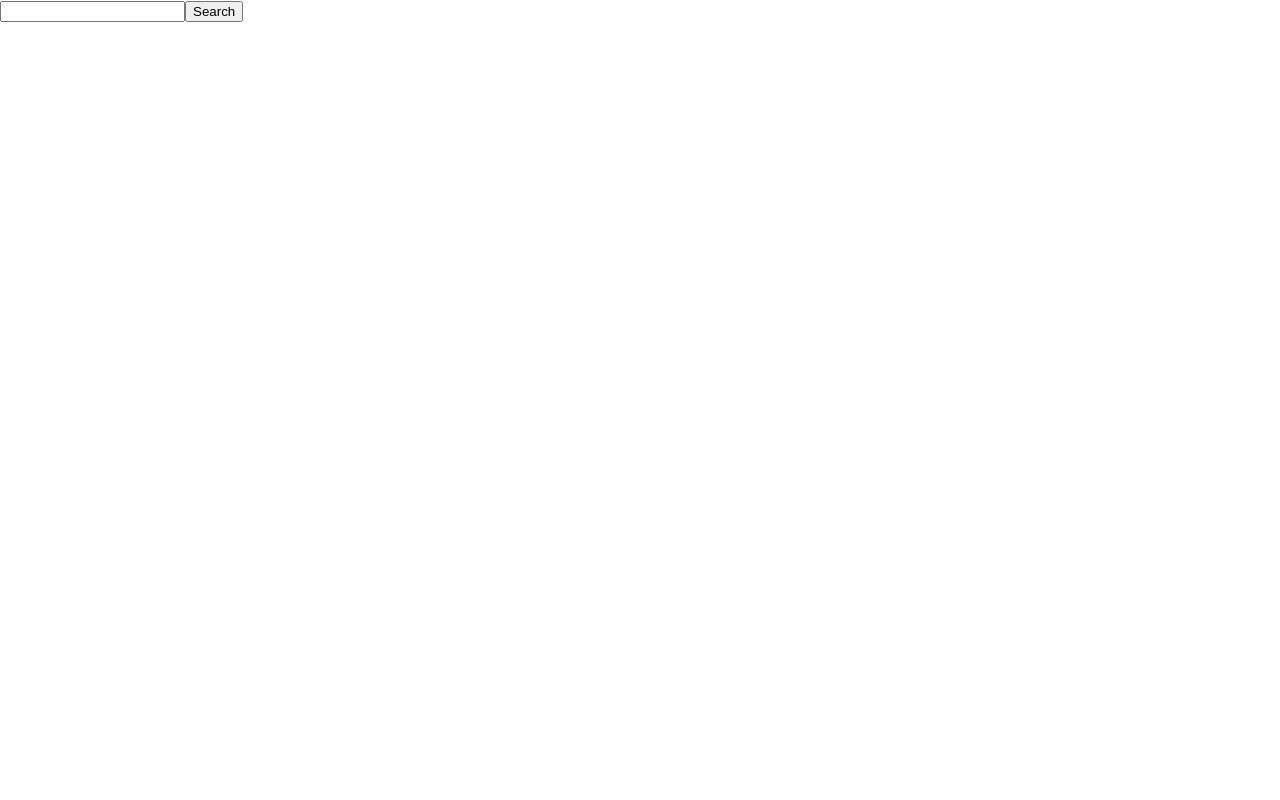
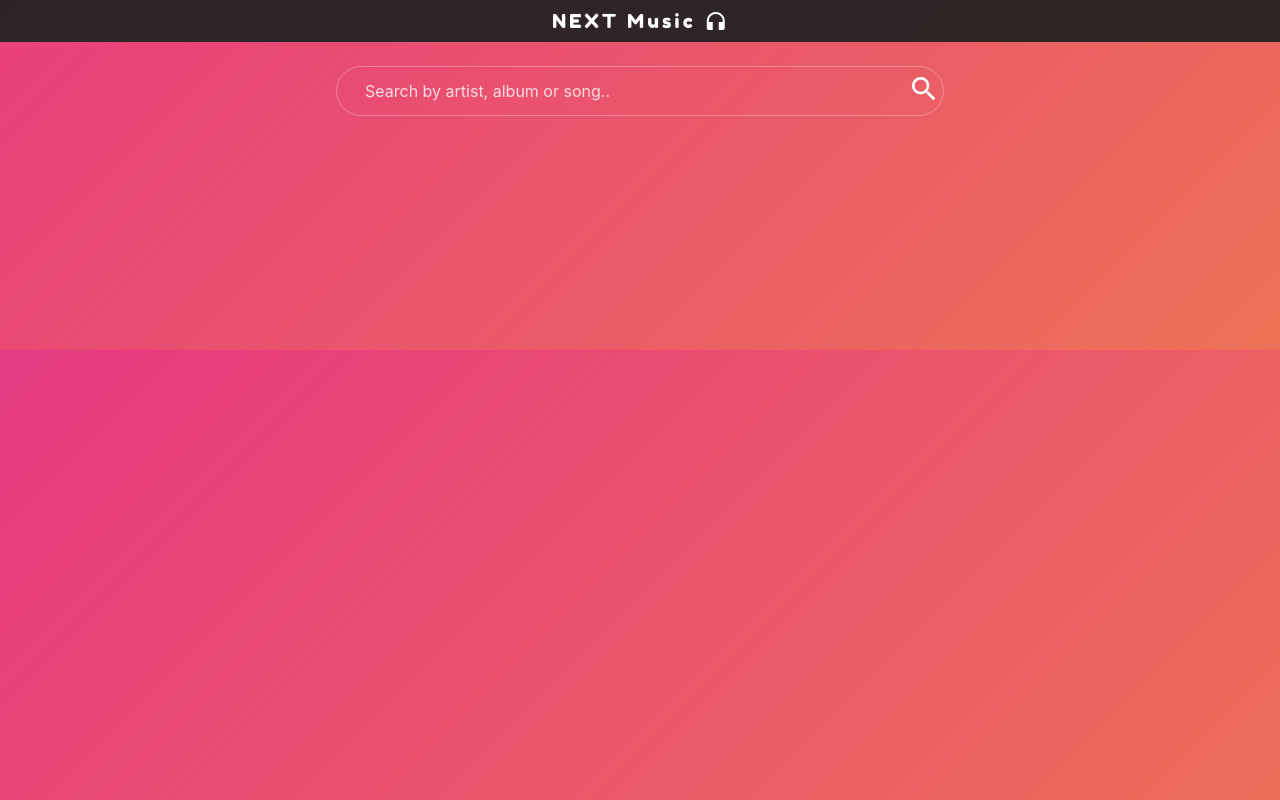
Before and after one commit to RajkamalSR/ReactITunesApp, a React (Create React App) app: page / in a window 1280 px wide. Built offline with nearby package versions, Linux system fonts and the light colour scheme.

Commit message:
Component UI Styling

```diff
--- a/public/index.html
+++ b/public/index.html
@@ -1,14 +1,12 @@
 <!DOCTYPE html>
 <html lang="en">
+
 <head>
   <meta charset="utf-8" />
   <link rel="icon" href="%PUBLIC_URL%/favicon.ico" />
   <meta name="viewport" content="width=device-width, initial-scale=1" />
   <meta name="theme-color" content="#000000" />
-    <meta
-      name="description"
-      content="Web site created using create-react-app"
-    />
+  <meta name="description" content="Web site created using create-react-app" />
   <link rel="apple-touch-icon" href="%PUBLIC_URL%/logo192.png" />
   <!--
       manifest.json provides metadata used when your web app is installed on a
@@ -24,8 +22,16 @@
       work correctly both with client-side routing and a non-root public URL.
       Learn how to configure a non-root public URL by running `npm run build`.
     -->
+  <link rel="preconnect" href="https://fonts.googleapis.com">
+  <link rel="preconnect" href="https://fonts.gstatic.com" crossorigin>
+  <link href="https://fonts.googleapis.com/css2?family=Fredoka+One&display=swap" rel="stylesheet">
+  <link href="https://cdn.jsdelivr.net/npm/bootstrap@5.0.2/dist/css/bootstrap.min.css" rel="stylesheet"
+    integrity="sha384-EVSTQN3/azprG1Anm3QDgpJLIm9Nao0Yz1ztcQTwFspd3yD65VohhpuuCOmLASjC" crossorigin="anonymous">
+  <link href="https://fonts.googleapis.com/icon?family=Material+Icons" rel="stylesheet">
+  <title>NEXT APP Music</title>
   <title>React App</title>
 </head>
+
 <body>
   <noscript>You need to enable JavaScript to run this app.</noscript>
   <div id="root"></div>
@@ -40,4 +46,5 @@
       To create a production bundle, use `npm run build` or `yarn build`.
     -->
 </body>
+
 </html>
--- a/src/App.css
+++ b/src/App.css
@@ -1,38 +1,123 @@
-.App {
-  text-align: center;
+.search-box {
+  display: flex;
+  padding: 0;
+  position: relative;
+  margin: 24px auto;
 }
 
-.App-logo {
-  height: 40vmin;
-  pointer-events: none;
-}
-
-@media (prefers-reduced-motion: no-preference) {
-  .App-logo {
-    animation: App-logo-spin infinite 20s linear;
+@media screen and (min-width: 1024px) {
+  .search-box {
+    max-width: 50%;
   }
 }
 
-.App-header {
-  background-color: #282c34;
-  min-height: 100vh;
+#searchInput {
+  width: 100%;
+  border: 0;
+  background: transparent;
+  color: #fff;
+  border: 1px solid #ffffff47;
+  padding: 12px 28px;
+  border-radius: 52px;
+  margin: 0 1rem;
+}
+
+#searchInput:focus-visible {
+  outline: 0;
+}
+
+#searchInput::placeholder {
+  opacity: 0.8;
+  color: #fff;
+}
+
+.search-btn {
+  background: transparent;
+  border: 0;
+  position: absolute;
+  color: #fff;
+  right: 14px;
+  top: 6px;
+}
+
+.search-btn .search-icon{
+  font-size: 2rem;
+}
+
+.songlist-wrapper{
+  display: flex;
+  box-shadow: 0 1px 3px rgb(0 0 0 / 12%), 0 1px 2px rgb(0 0 0 / 24%);
+  transition: all 0.3s cubic-bezier(.25, .8, .25, 1);
+  justify-content: center;
+  align-items: center;
+  width: 100%;
+  box-sizing: border-box;
+  text-align: left;
+  padding-top: 8px;
+  padding-bottom: 8px;
+  padding-left: 16px;
+  padding-right: 16px;
+}
+
+.img-avatar{
+  width: 72px;
+  height: 72px;
+  border-radius: 50%;
+}
+
+.songlist-wrapper audio{
+  display: none;
+}
+
+.audio-controls {
+  margin-left: auto;
+}
+
+.pauseBtn {
+  display: none;
+}
+
+.songlist-wrapper audio {
+  display: none;
+}
+
+.pause-btn{
+  display: none;
+}
+
+.songlist-wrapper.playing .play-btn {
+  display: none;
+}
+
+.songlist-wrapper.playing .pause-btn {
+  display: block;
+}
+
+.audio-btn{
+  font-size: 3rem;
+  cursor: pointer;
+}
+
+.album-list{
   display: flex;
   flex-direction: column;
-  align-items: center;
-  justify-content: center;
-  font-size: calc(10px + 2vmin);
-  color: white;
+  margin-left: 1rem;
 }
 
-.App-link {
-  color: #61dafb;
+.album-list p {
+  max-width: 94%;
+  overflow: hidden;
+  text-overflow: ellipsis;
+  display: -webkit-box;
+  -webkit-line-clamp: 2;
+  -webkit-box-orient: vertical;
 }
 
-@keyframes App-logo-spin {
-  from {
-    transform: rotate(0deg);
-  }
-  to {
-    transform: rotate(360deg);
-  }
+.albumname {
+  max-width: calc(100% - 84px);
+  overflow: hidden;
+  text-overflow: ellipsis;
+  display: -webkit-box;
+  -webkit-line-clamp: 1;
+  -webkit-box-orient: vertical;
 }
--- a/src/App.tsx
+++ b/src/App.tsx
@@ -1,7 +1,11 @@
+import HeaderComponent from './components/Header/Header';
+
 import React, { useState } from 'react';
 import { useSelector, useDispatch } from 'react-redux';
 import { fetchResults } from './redux/store/index';
 import { useAppDispatch } from './redux/store/index'
+
+import "./App.css"
 
 interface State {
   searchTerm: string;
@@ -14,6 +18,7 @@ const App: React.FC = () => {
   const [inputValue, setInputValue] = useState<string>('');
   const state = useSelector((state: State) => state);
   const dispatch = useAppDispatch();
+  const [currentAudio, setCurrentAudio] = useState<any>(null);
 
   const handleInputChange = (event: React.ChangeEvent<HTMLInputElement>) => {
     setInputValue(event.target.value);
@@ -24,22 +29,65 @@ const App: React.FC = () => {
     dispatch(fetchResults(inputValue));
   };
 
+  const clearAllPlayAudios = (removeEl: string, className: string) => {
+    const divs = document.querySelectorAll(removeEl);
+    divs.forEach((div) => div.classList.remove(className));
+  };
+
+  const handleAudioClick = (audio: any) => {
+
+    if (currentAudio && currentAudio !== audio) {
+      currentAudio.pause();
+    }
+
+    if (audio.paused) {
+      clearAllPlayAudios('songlist-details', 'playing');
+      audio.closest('.songlist-wrapper').classList.add("playing");
+      audio.closest('.songlist-wrapper').classList.remove("pause");
+      audio.play();
+      setCurrentAudio(audio);
+    } else {
+      clearAllPlayAudios('songlist-details', 'pause');
+      audio.closest('.songlist-wrapper').classList.add("pause");
+      audio.closest('.songlist-wrapper').classList.remove("playing");
+      audio.pause();
+      setCurrentAudio(null);
+    }
+  };
+
   return (
     <div>
+      <HeaderComponent />
       <form onSubmit={handleSubmit}>
-        <input type="text" value={inputValue} onChange={handleInputChange} />
-        <button type="submit">Search</button>
+        <div className="search-box">
+          <input type="text" value={inputValue} placeholder="Search by artist, album or song.." onChange={handleInputChange} id="searchInput" />
+          <button type="submit" className="search-btn"><span className="material-icons material-symbols-outlined search-icon">search</span></button>
+        </div>
       </form>
 
       {state.loading && <div>Loading...</div>}
 
       {state.error && <div>Error: {state.error}</div>}
 
-      {state.results.map((result: any) => (
-        <div key={result.trackId}>
-          <img src={result.artworkUrl60} alt={result.trackName} />
-          <div>{result.trackName}</div>
-          <div>{result.artistName}</div>
+      {state.results.map((result: any, index: any) => (
+        <div key={result.trackId} className="songlist-wrapper">
+          <img src={result.artworkUrl60} alt={result.trackName} className="img-avatar"/>
+          <div className="album-list">
+            <h4 className="albumname">{result.artistName}</h4>
+            <p>{result.collectionName}</p>
+          </div>
+          <div className="audio-controls">
+            <div onClick={() => handleAudioClick(document.getElementsByTagName('audio')[index])}>
+              <div className="material-icons audio-btn play-btn">play_circle</div>
+              <div className="material-icons audio-btn pause-btn">pause_circle</div>
+            </div>
+
+          </div>
+          <audio
+            controls
+            src={result.previewUrl}
+          >
+          </audio>
         </div>
       ))}
     </div>
--- /dev/null
+++ b/src/components/Header/Header.css
@@ -0,0 +1,11 @@
+.header{
+    height: 42px;
+    background: #222222ed;
+    align-items: center;
+    display: flex;
+    justify-content: center;
+    font-family: 'Fredoka One', cursive;
+    letter-spacing: 0.2rem;
+    font-size: 1.2rem;
+    color: #fff;
+  }
--- /dev/null
+++ b/src/components/Header/Header.tsx
@@ -0,0 +1,9 @@
+import "./Header.css";
+
+export default function HeaderComponent() {
+    return (
+        <header className="header">
+            NEXT  Music <span className="material-icons header-logo">headphones</span>
+        </header>
+    );
+}
--- a/src/index.css
+++ b/src/index.css
@@ -5,9 +5,79 @@ body {
     sans-serif;
   -webkit-font-smoothing: antialiased;
   -moz-osx-font-smoothing: grayscale;
+  overflow-x: hidden;
+  background: linear-gradient(-45deg, #ee7752, #e73c7e, #a443d8, #4f136f);
+  background-size: 400% 400%;
+  animation: gradient 15s ease infinite;
+  color: #fff;
 }
 
-code {
-  font-family: source-code-pro, Menlo, Monaco, Consolas, 'Courier New',
-    monospace;
+
+@keyframes gradient {
+  0% {
+    background-position: 0% 50%;
+  }
+
+  50% {
+    background-position: 100% 50%;
+  }
+
+  100% {
+    background-position: 0% 50%;
+  }
 }
+
+@font-face {
+  font-family: 'Material Icons';
+  font-style: normal;
+  font-weight: 400;
+  src: url(https://example.com/MaterialIcons-Regular.eot);
+  /* For IE6-8 */
+  src: local('Material Icons'),
+    local('MaterialIcons-Regular'),
+    url(https://example.com/MaterialIcons-Regular.woff2) format('woff2'),
+    url(https://example.com/MaterialIcons-Regular.woff) format('woff'),
+    url(https://example.com/MaterialIcons-Regular.ttf) format('truetype');
+}
+
+.header {
+  height: 42px;
+  background: #222222ed;
+  align-items: center;
+  display: flex;
+  justify-content: center;
+  font-family: 'Fredoka One', cursive;
+  letter-spacing: 0.2rem;
+  font-size: 1.2rem;
+}
+
+.header-logo{
+  font-size: 18px;
+  margin-left: 8px;
+}
+
+.material-icons {
+  font-family: 'Material Icons';
+  font-weight: normal;
+  font-style: normal;
+  font-size: 24px;
+  /* Preferred icon size */
+  display: inline-block;
+  line-height: 1;
+  text-transform: none;
+  letter-spacing: normal;
+  word-wrap: normal;
+  white-space: nowrap;
+  direction: ltr;
+
+  /* Support for all WebKit browsers. */
+  -webkit-font-smoothing: antialiased;
+  /* Support for Safari and Chrome. */
+  text-rendering: optimizeLegibility;
+
+  /* Support for Firefox. */
+  -moz-osx-font-smoothing: grayscale;
+
+  /* Support for IE. */
+  font-feature-settings: 'liga';
+}
```
Lines whose indentation alone changed are shown as unchanged.
